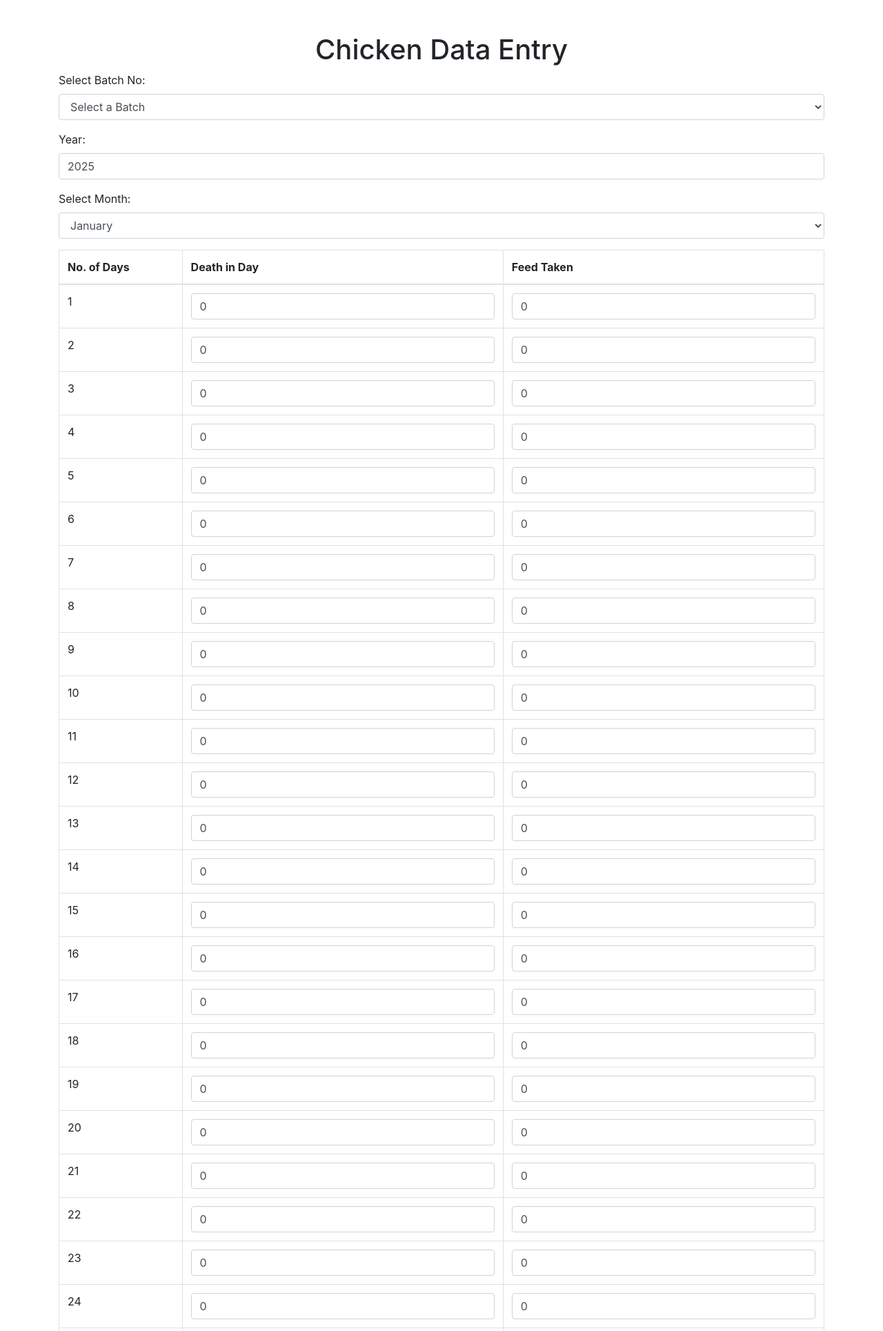
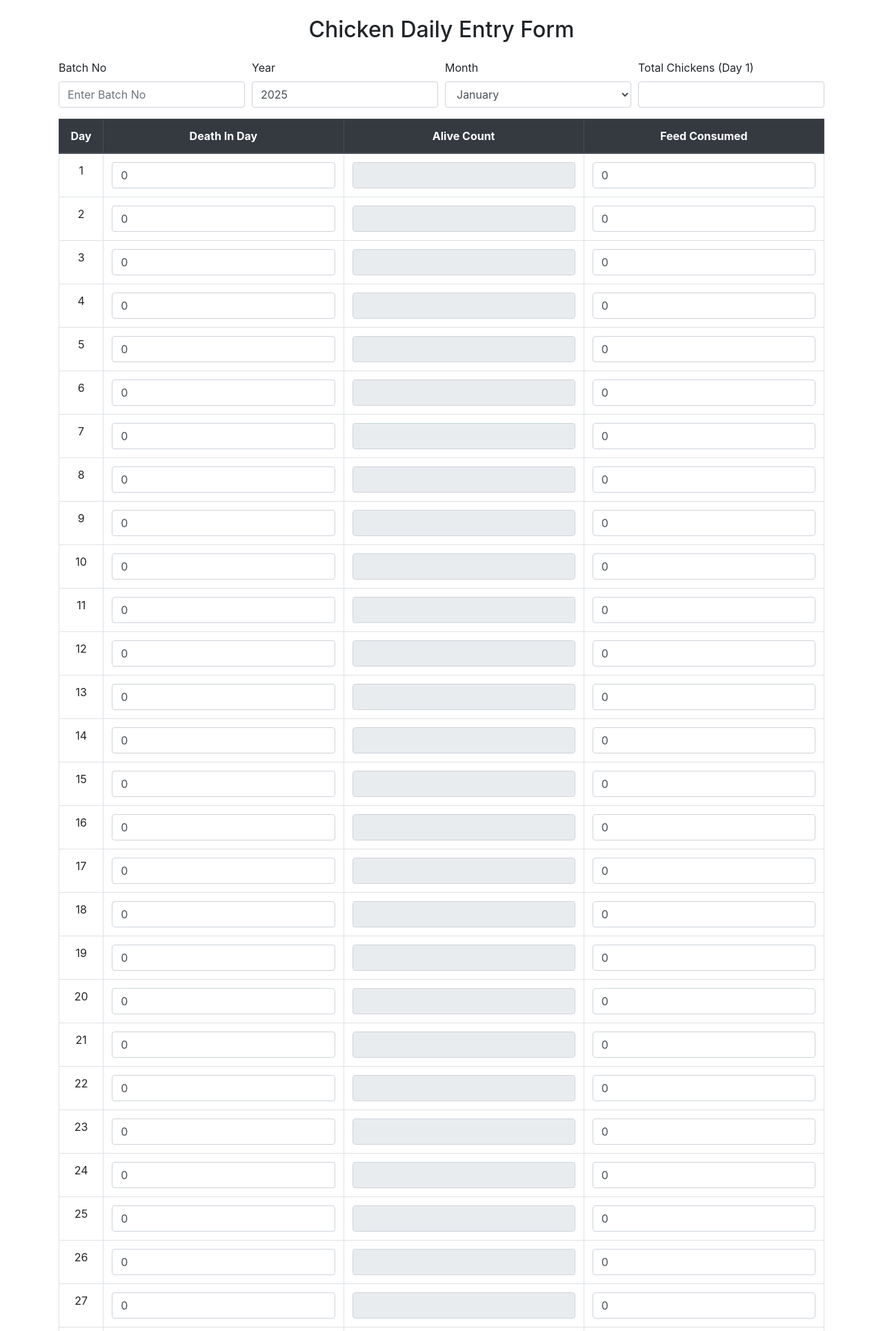
Before and after one commit to RNK302/chicken_farm, a PHP site: page /data_entry.php in a window 1280 px wide. Shown: the top 1929 px of the page at 69% size. Run offline with PHP 8.4, Linux system fonts and the light colour scheme; data that the repository does not hold is empty; a stand-in replaces the project's code that opens the database connection.

Commit message:
Update data_entry.php
this can mainly change to an add an two important button

```diff
--- a/data_entry.php
+++ b/data_entry.php
@@ -1,179 +1,139 @@
 <?php
+include 'db.php';
 session_start();
+if ($_SERVER["REQUEST_METHOD"] == "POST" && isset($_POST['action'])) {
+    $batch_no = $_POST['batch_no'];
+    $year = $_POST['year'];
+    $month = $_POST['month'];
+    $total_chickens = $_POST['total_chickens'];
+    $status = ($_POST['action'] === 'complete') ? 'complete' : 'incomplete';
 
-// Database connection
-$host = 'localhost';
-$db = 'chicken_farm';
-$user = 'root';
-$pass = '';
+    // Save or update batch status in chicken_batches
+    $stmt = $conn->prepare("INSERT INTO chicken_batches (batch_no, year, month, status)
+                            VALUES (?, ?, ?, ?)
+                            ON DUPLICATE KEY UPDATE status = ?");
+    $stmt->bind_param("sisss", $batch_no, $year, $month, $status, $status);
+    $stmt->execute();
 
-$conn = new mysqli($host, $user, $pass, $db);
+    // Insert daily data loop (make sure this exists or add it below)
+    for ($day = 1; $day <= 31; $day++) {
+        $death = $_POST['death_' . $day] ?? 0;
+        $alive = $_POST['alive_' . $day] ?? 0;
+        $feed = $_POST['feed_' . $day] ?? 0;
 
-// Check connection
-if ($conn->connect_error) {
-    die("Connection failed: " . $conn->connect_error);
-}
-
-// Initialize variables
-$days_to_show = 31; // Days to show
-$batch_no = '';
-$existing_data = [];
-$batch_numbers = [];
-
-// Fetch existing batch numbers
-$result = $conn->query("SELECT DISTINCT batch_no FROM chicken_data");
-if ($result) {
-    while ($row = $result->fetch_assoc()) {
-        $batch_numbers[] = $row['batch_no'];
+        $check = $conn->query("SELECT * FROM chicken_data WHERE batch_no='$batch_no' AND year=$year AND month=$month AND day=$day");
+        if ($check->num_rows > 0) {
+            // update
+            $conn->query("UPDATE chicken_data SET death_in_day=$death, alive_count=$alive, feed_taken=$feed
+                          WHERE batch_no='$batch_no' AND year=$year AND month=$month AND day=$day");
+        } else {
+            // insert
+            $conn->query("INSERT INTO chicken_data (batch_no, year, month, day, death_in_day, alive_count, feed_taken)
+                          VALUES ('$batch_no', $year, $month, $day, $death, $alive, $feed)");
         }
     }
 
-// Handle form submission
-if ($_SERVER['REQUEST_METHOD'] === 'POST' && isset($_POST['submit'])) {
-    $year = intval($_POST['year']);
-    $month = intval($_POST['month']);
-    $batch_no = trim($_POST['batch_no']);
-
-    // Prepare the statement
-    $stmt = $conn->prepare("INSERT INTO chicken_data (year, month, day, batch_no, death_in_day, feed_taken)
-        VALUES (?, ?, ?, ?, ?, ?) ON DUPLICATE KEY UPDATE death_in_day = ?, feed_taken = ?");
-
-    if (!$stmt) {
-        die("Prepare failed: " . $conn->error);
+    echo "<script>alert('Data saved as $status'); window.location.href='index.php';</script>";
 }
 
-    // Insert data for each day
-    for ($day = 1; $day <= $days_to_show; $day++) {
-        $death_in_day = intval($_POST["death_in_day_$day"] ?? 0);
-        $feed_taken = intval($_POST["feed_taken_$day"] ?? 0);
-        $stmt->bind_param("iiisiiii", $year, $month, $day, $batch_no, $death_in_day, $feed_taken, $death_in_day, $feed_taken);
-        $stmt->execute();
-    }
-
-    $stmt->close();
-    header("Location: " . $_SERVER['PHP_SELF']);
-    exit();
-}
-
-// Check if a batch number is selected
-if (isset($_GET['batch_no'])) {
-    $batch_no = trim($_GET['batch_no']);
-    $year = intval($_GET['year']);
-    $month = intval($_GET['month']);
-
-    // Fetch existing data for the selected batch number
-    $stmt = $conn->prepare("SELECT * FROM chicken_data WHERE batch_no = ? AND year = ? AND month = ? ORDER BY day");
-    $stmt->bind_param("sii", $batch_no, $year, $month);
-    $stmt->execute();
-    $result = $stmt->get_result();
-
-    while ($row = $result->fetch_assoc()) {
-        $existing_data[$row['day']] = $row;
-    }
-    $stmt->close();
-}
-
-// Start the HTML output
 ?>
 <!DOCTYPE html>
 <html>
 <head>
-    <title>Chicken Data Entry</title>
+    <title>Chicken Farm Data Entry</title>
     <link rel='stylesheet' href='https://stackpath.bootstrapcdn.com/bootstrap/4.5.2/css/bootstrap.min.css'>
     <script src='https://code.jquery.com/jquery-3.5.1.min.js'></script>
 </head>
 <body>
-<div class='container'>
-    <h1 class='text-center mt-5'>Chicken Data Entry</h1>
-    <form method='post' action=''>
-        <div class='form-group'>
-            <label for='batch_no'>Select Batch No:</label>
-            <select name='batch_no' class='form-control' id='batchSelect' required>
-                <option value=''>Select a Batch</option>
-                <?php foreach ($batch_numbers as $bn): ?>
-                    <option value='<?= $bn ?>' <?= ($bn === $batch_no) ? 'selected' : '' ?>><?= $bn ?></option>
-                <?php endforeach; ?>
-            </select>
+<div class='container mt-4'>
+    <h2 class='text-center mb-4'>Chicken Daily Entry Form</h2>
+
+    <!-- Top Info Section -->
+    <form method="post" action="">
+         <div class="form-row mb-3">
+    <div class="col">
+        <label>Batch No</label>
+        <input type="text" class="form-control" name="batch_no" placeholder="Enter Batch No" required>
     </div>
-        <div class='form-group'>
-            <label for='year'>Year:</label>
-            <input type='number' name='year' class='form-control' value='<?= date('Y') ?>' required>
+    <div class="col">
+        <label>Year</label>
+        <input type="number" name="year" class="form-control" value="<?= date('Y') ?>" required>
     </div>
-        <div class='form-group'>
-            <label for='month'>Select Month:</label>
-            <select name='month' class='form-control' required>
+    <div class="col">
+        <label>Month</label>
+        <select class="form-control" name="month" required>
             <?php for ($m = 1; $m <= 12; $m++): ?>
-                    <option value='<?= $m ?>' <?= ($m === (isset($month) ? $month : 0)) ? 'selected' : '' ?>><?= date('F', mktime(0, 0, 0, $m, 1)) ?></option>
+                <option value="<?= $m ?>"><?= date('F', mktime(0, 0, 0, $m, 1)) ?></option>
             <?php endfor; ?>
         </select>
     </div>
-        <table class='table table-bordered' id='dataEntryTable'>
-            <thead>
+    <div class="col">
+        <label>Total Chickens (Day 1)</label>
+        <input type="number" id="total_chickens" name="total_chickens" class="form-control" required oninput="updateAliveCounts()">
+    </div>
+</div>
+
+
+        <!-- Daily Data Table -->
+        <table class="table table-bordered text-center">
+            <thead class="thead-dark">
                 <tr>
-                    <th>No. of Days</th>
-                    <th>Death in Day</th>
-                    <th>Feed Taken</th>
+                    <th>Day</th>
+                    <th>Death In Day</th>
+                    <th>Alive Count</th>
+                    <th>Feed Consumed</th>
                 </tr>
             </thead>
             <tbody>
-                <?php for ($day = 1; $day <= $days_to_show; $day++): ?>
+                <?php for ($day = 1; $day <= 31; $day++): ?>
                 <tr>
-                        <td class='day-number'><?= $day ?></td>
-                        <td><input type='number' name='death_in_day_<?= $day ?>' class='form-control' value='<?= $existing_data[$day]['death_in_day'] ?? 0 ?>' required></td>
-                        <td><input type='number' name='feed_taken_<?= $day ?>' class='form-control' value='<?= $existing_data[$day]['feed_taken'] ?? 0 ?>' required></td>
+                    <td><?= $day ?></td>
+
+                    <!-- Death -->
+                    <td>
+                        <input type="number" class="form-control death" id="death_<?= $day ?>" name="death_<?= $day ?>" value="0" oninput="updateAliveCounts()">
+                    </td>
+
+                    <!-- Alive Count -->
+                    <td>
+                        <input type="number" class="form-control alive" id="alive_<?= $day ?>" name="alive_<?= $day ?>" readonly>
+                    </td>
+
+                    <!-- Feed -->
+                    <td>
+                        <input type="number" class="form-control" name="feed_<?= $day ?>" value="0">
+                    </td>
                 </tr>
                 <?php endfor; ?>
-                <tr>
-                    <td colspan='3' class='text-center'>
-                        <button type='button' id='addDay' class='btn btn-secondary'>Add Another Day</button>
-                    </td>
-                </tr>
             </tbody>
         </table>
-        <button type='submit' name='submit' class='btn btn-primary'>Submit Data</button>
+
+        <!-- Submit Button -->
+        <div class="text-center">
+    <button class="btn btn-warning" type="submit" name="action" value="incomplete">💾 Save as Incomplete</button>
+    <button class="btn btn-success" type="submit" name="action" value="complete">✅ Mark as Complete</button>
+</div>
+
     </form>
-    <div class='text-center mt-5'>
-        <a href='data_display.php' class='btn btn-secondary'>View Stored Data</a>
 </div>
-</div>
+
+<!-- JavaScript for Alive Calculation -->
 <script>
-$(document).ready(function() {
-    $('#batchSelect').change(function() {
-        const batch_no = $(this).val();
-        const year = $('input[name="year"]').val();
-        const month = $('select[name="month"]').val();
+function updateAliveCounts() {
+    const totalDays = 31;
+    let totalChickens = parseInt(document.getElementById('total_chickens').value) || 0;
 
-        if (batch_no) {
-            window.location.href = '<?= $_SERVER['PHP_SELF'] ?>?batch_no=' + batch_no + '&year=' + year + '&month=' + month;
-        } else {
-            $('#dataEntryTable tbody').empty();
-            for (let day = 1; day <= 31; day++) {
-                $('#dataEntryTable tbody').append(`
-                    <tr>
-                        <td class='day-number'>${day}</td>
-                        <td><input type='number' name='death_in_day_${day}' class='form-control' required></td>
-                        <td><input type='number' name='feed_taken_${day}' class='form-control' required></td>
-                    </tr>
-                `);
+    for (let day = 1; day <= totalDays; day++) {
+        let prevAlive = (day === 1)
+            ? totalChickens
+            : parseInt(document.getElementById('alive_' + (day - 1)).value) || 0;
+
+        let deathToday = parseInt(document.getElementById('death_' + day).value) || 0;
+        let todayAlive = prevAlive - deathToday;
+
+        document.getElementById('alive_' + day).value = (todayAlive >= 0) ? todayAlive : 0;
     }
 }
-    });
-
-    $('#addDay').on('click', function() {
-        const table = $('#dataEntryTable tbody');
-        const rowCount = table.children().length - 1; // Exclude the last row (Add Another Day)
-        const newRow = `
-            <tr>
-                <td class='day-number'>${rowCount + 1}</td>
-                <td><input type='number' name='death_in_day_${rowCount + 1}' class='form-control' required></td>
-                <td><input type='number' name='feed_taken_${rowCount + 1}' class='form-control' required></td>
-            </tr>`;
-        table.append(newRow);
-    });
-});
 </script>
 </body>
 </html>
-<?php
-$conn->close();
-?>
```
Lines whose indentation alone changed are shown as unchanged.
